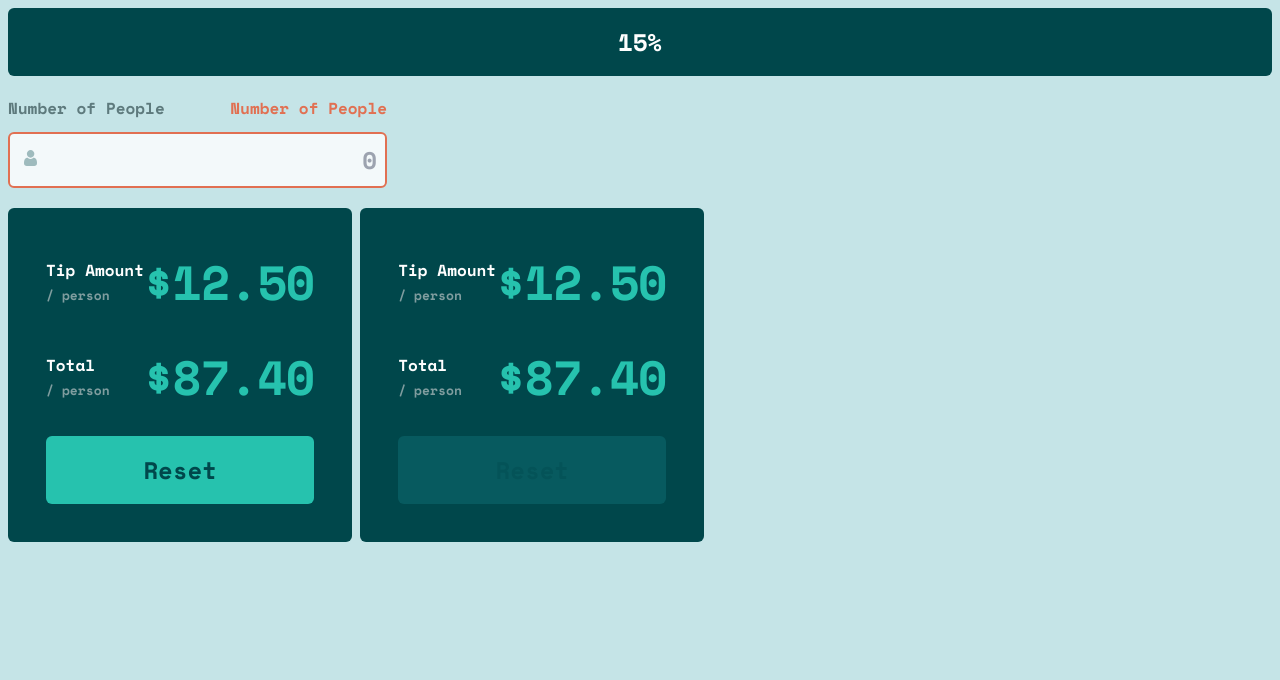
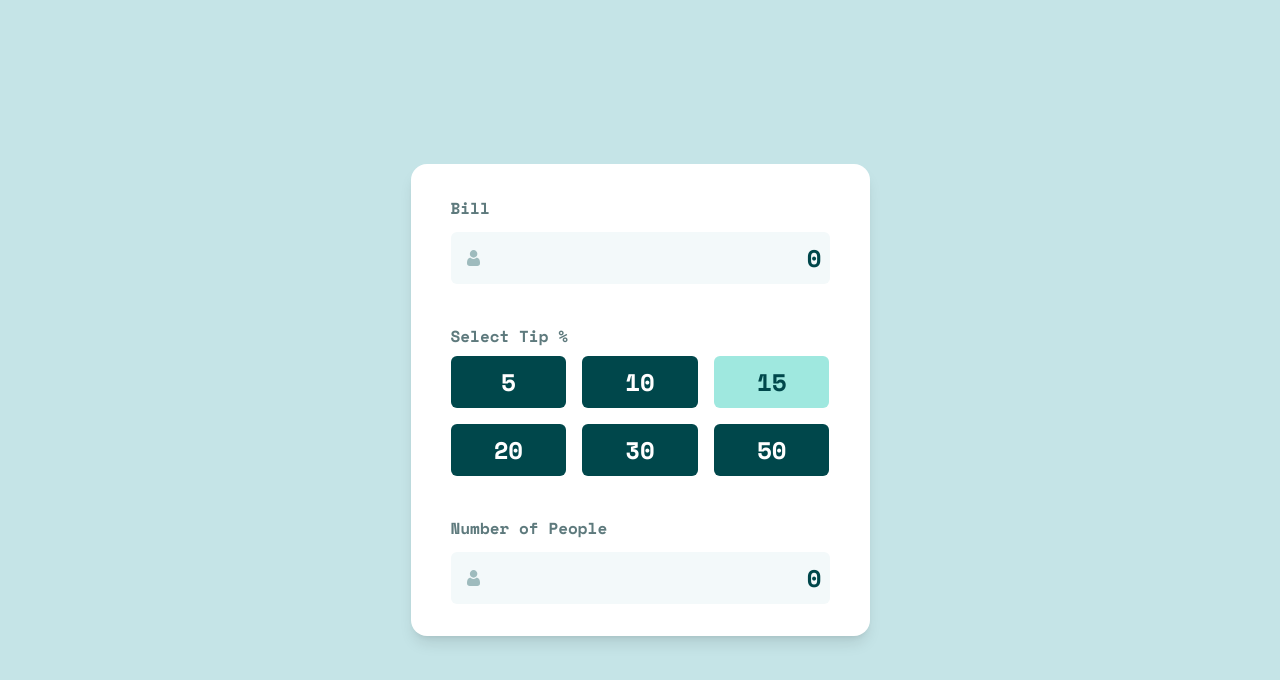
Before and after one commit to lordever/react-tailwind-sandbox, a React (Create React App) app: page / in a window 1280 px wide. Shown: the top 680 px of the page. Built offline with nearby package versions, Linux system fonts and the light colour scheme.

Commit message:
Tip calculator component has been implemented

```diff
--- a/src/App.tsx
+++ b/src/App.tsx
@@ -1,76 +1,29 @@
-import React, { useCallback, useState } from 'react';
+import React from 'react';
 import './App.css';
-import Button from './components/common/button/button.component';
-import Input from './components/common/input/input.component';
-import { TipCard } from './components/tip-card';
+import { TipCalculator } from './components/tip-calculator';
 
 function App() {
-  const [value, setValue] = useState<string>();
+  return (
+    <main className="flex min-h-full w-full items-center justify-center">
+      <section className="max-w-[920px]">
+        <TipCalculator.Root
+          allowedPercents={[5, 10, 15, 20, 30, 50]}
+          bill={0}
+          selectedTipPercent={15}
+          numberOfPeople={0}
+        >
+          <TipCalculator.Content>
+            <TipCalculator.Cols>
+              <TipCalculator.BillInput />
 
-  const handleValueChange = useCallback(
-    (v: string) => {
-      setValue(v);
-    },
-    [setValue],
-  );
+              <TipCalculator.TipSelector />
 
-  return (
-    <div className="m-2 flex flex-col gap-5">
-      <div className="flex flex-row gap-2">
-        <Button onClick={() => {}}>15%</Button>
-      </div>
-
-      <div className="flex flex-row gap-2">
-        <Input
-          label="Number of People"
-          value={value}
-          onValueChange={handleValueChange}
-          placeholder="0"
-          error="Can't be zero"
-        />
-      </div>
-
-      <div className="flex flex-row gap-2">
-        <section className="max-w-[413px]">
-          <TipCard.Root amount="12.50" total="87.40" onReset={() => {}}>
-            <TipCard.Row>
-              <TipCard.Value
-                kind="amount"
-                label="Tip Amount"
-                subLabel="/ person"
-              />
-              <TipCard.Value kind="total" label="Total" subLabel="/ person" />
-            </TipCard.Row>
-
-            <TipCard.Actions>
-              <TipCard.Reset />
-            </TipCard.Actions>
-          </TipCard.Root>
-        </section>
-
-        <section className="max-w-[413px]">
-          <TipCard.Root
-            amount="12.50"
-            total="87.40"
-            resetDisabled
-            onReset={() => {}}
-          >
-            <TipCard.Row>
-              <TipCard.Value
-                kind="amount"
-                label="Tip Amount"
-                subLabel="/ person"
-              />
-              <TipCard.Value kind="total" label="Total" subLabel="/ person" />
-            </TipCard.Row>
-
-            <TipCard.Actions>
-              <TipCard.Reset />
-            </TipCard.Actions>
-          </TipCard.Root>
-        </section>
-      </div>
-    </div>
+              <TipCalculator.NumberOfPeopleInput />
+            </TipCalculator.Cols>
+          </TipCalculator.Content>
+        </TipCalculator.Root>
+      </section>
+    </main>
   );
 }
 
--- a/src/components/common/button/button.component.tsx
+++ b/src/components/common/button/button.component.tsx
@@ -5,6 +5,7 @@ interface ButtonProps extends PropsWithChildren {
   variant?: 'primary' | 'secondary';
   onClick: () => void;
   disabled?: boolean;
+  selected?: boolean;
 }
 
 const Button: FC<ButtonProps> = ({
@@ -12,28 +13,34 @@ const Button: FC<ButtonProps> = ({
   onClick,
   variant = 'primary',
   disabled,
+  selected,
 }) => {
   const baseClass = clsx(
-    'w-full rounded-md px-8 py-4 text-preset-3 transition-colors duration-200',
-    disabled
-      ? 'cursor-not-allowed bg-green-750 text-green-800 opacity-60'
-      : variant === 'primary'
-        ? [
+    'w-full rounded-md px-4 py-2 text-preset-3 transition-colors duration-200',
+    {
+      // disabled
+      'cursor-not-allowed bg-green-750 text-green-800 opacity-60': disabled,
+
+      // selected
+      'bg-green-200 text-green-900': !disabled && selected,
+
       // primary variant
-          'bg-green-900 text-white',
-          'hover:bg-green-400 hover:text-green-900',
-          'active:bg-green-200 active:text-green-900',
-        ]
-        : [
+      'bg-green-900 text-white hover:bg-green-400 hover:text-green-900 active:bg-green-200 active:text-green-900':
+        !disabled && !selected && variant === 'primary',
+
       // secondary variant
-          'bg-green-400 text-green-900',
-          'hover:bg-green-200 hover:text-green-900',
-          'active:bg-green-200 active:text-green-900',
-        ],
+      'bg-green-400 text-green-900 hover:bg-green-200 hover:text-green-900 active:bg-green-200 active:text-green-900':
+        !disabled && !selected && variant === 'secondary',
+    },
   );
 
   return (
-    <button type="button" onClick={onClick} disabled={disabled} className={baseClass}>
+    <button
+      type="button"
+      onClick={onClick}
+      disabled={disabled}
+      className={baseClass}
+    >
       {children}
     </button>
   );
--- a/src/components/common/input/input.component.tsx
+++ b/src/components/common/input/input.component.tsx
@@ -1,56 +1,69 @@
-import React, { ChangeEvent, FC, memo, useMemo } from 'react';
+import React, { ChangeEvent, useId } from 'react';
 import clsx from 'clsx';
 
-type InputProps = {
+type CommonProps = {
   label: string;
-  value?: string;
   placeholder: string;
-  onValueChange: (value: string) => void;
   error?: string;
 };
 
-const Input: FC<InputProps> = ({
-  error,
-  onValueChange,
-  value,
-  label,
-  placeholder,
-}) => {
-  const id = useMemo(() => Math.random().toString(), []);
+type StringInputProps = CommonProps & {
+  kind?: 'string';
+  value: string;
+  onValueChange: (value: string) => void;
+};
+
+type NumberInputProps = CommonProps & {
+  kind: 'number';
+  value: number;
+  onValueChange: (value: number) => void;
+  allowNegative?: boolean;
+};
+
+export type InputProps = StringInputProps | NumberInputProps;
+
+export function Input(props: InputProps) {
+  const id = useId();
 
   const handleInputChange = (e: ChangeEvent<HTMLInputElement>) => {
-    onValueChange(e.target.value);
+    const raw = e.target.value;
+
+    if (props.kind === 'number') {
+      const trimmed = raw.trim();
+      if (trimmed === '' || trimmed === '-' || trimmed === '+') {
+        props.onValueChange(0);
+        return;
+      }
+      const n = Number(trimmed);
+      if (!Number.isFinite(n)) return;
+      if (!props.allowNegative && n < 0) return;
+      props.onValueChange(n);
+    } else {
+      props.onValueChange(raw);
+    }
   };
 
-  const labelClassName = useMemo(() => clsx('text-preset-5 text-gray-500'), []);
-  const errorLabelClassName = useMemo(
-    () => clsx('text-preset-5 text-orange-400'),
-    [],
+  const labelClassName = clsx('text-preset-5 text-gray-500');
+  const errorLabelClassName = clsx('text-preset-5 text-orange-400');
+  const inputClassName = clsx(
+    'min-w-[379px] rounded-md bg-gray-50 p-2 pl-12 text-right text-preset-3 text-green-900',
+    'outline-none focus:border-2 focus:border-green-400 focus-visible:border-green-400',
+    !!props.error && 'border-2 border-orange-400',
   );
 
-  const inputClassName = useMemo(
-    () =>
-      clsx(
-        'pl-12 min-w-[379px] rounded-md bg-gray-50 p-2 text-right text-preset-3' +
-        ' text-green-900' +
-          ' focus:border-2' +
-          ' focus:border-green-400' +
-          ' outline-none focus-visible:border-green-400',
-        !!error && 'border-2 border-orange-400',
-      ),
-    [error],
-  );
+  const stringValue =
+    props.kind === 'number' ? String(props.value ?? '') : (props.value ?? '');
 
   return (
     <div className="flex flex-col gap-3">
       <div className="flex flex-row justify-between">
         <label className={labelClassName} htmlFor={id}>
-          {label}
+          {props.label}
         </label>
 
-        {error && (
+        {props.error && (
           <label className={errorLabelClassName} htmlFor={id}>
-            {label}
+            {props.error}
           </label>
         )}
       </div>
@@ -59,19 +72,19 @@ const Input: FC<InputProps> = ({
         <img
           className="absolute left-4 top-[18px]"
           src="/user-icon.svg"
-          alt="user-icon"
+          alt=""
         />
         <input
+          id={id}
           className={inputClassName}
-          id={id}
           type="text"
-          value={value}
-          placeholder={placeholder}
+          inputMode={props.kind === 'number' ? 'decimal' : 'text'}
+          placeholder={props.placeholder}
+          value={stringValue}
           onChange={handleInputChange}
+          aria-invalid={!!props.error}
         />
       </div>
     </div>
   );
-};
-
-export default memo(Input);
+}
--- /dev/null
+++ b/src/components/tip-calculator/index.ts
@@ -0,0 +1,15 @@
+import Root from './tip-calculator-root.component';
+import Cols from './tip-calculator-cols.component';
+import BillInput from './tip-calculator-bill-input.component';
+import TipSelector from './tip-calculator-selector.component';
+import NumberOfPeopleInput from './tip-calculator-number-of-people-input.component';
+import Content from './tip-calculator-content.component';
+
+export const TipCalculator = {
+  Root,
+  Cols,
+  Content,
+  BillInput,
+  NumberOfPeopleInput,
+  TipSelector
+};
--- /dev/null
+++ b/src/components/tip-calculator/tip-calculator-bill-input.component.tsx
@@ -0,0 +1,21 @@
+import React, { memo } from 'react';
+import { Input } from '../common/input/input.component';
+import { useTipCalculator } from './tip-calculator.context';
+
+const TipCalculatorBillInput = () => {
+  const { state, actions } = useTipCalculator();
+  const { bill } = state;
+  const { setBill } = actions;
+
+  return (
+    <Input
+      kind="number"
+      label="Bill"
+      placeholder="0"
+      value={bill}
+      onValueChange={setBill}
+    />
+  );
+};
+
+export default memo(TipCalculatorBillInput);
--- /dev/null
+++ b/src/components/tip-calculator/tip-calculator-cols.component.tsx
@@ -0,0 +1,11 @@
+import React, { FC, PropsWithChildren, memo } from 'react';
+
+const TipCalculatorCols: FC<PropsWithChildren> = ({children}) => {
+  return (
+    <div className="flex flex-col gap-10">
+      {children}
+    </div>
+  );
+};
+
+export default memo(TipCalculatorCols);
--- /dev/null
+++ b/src/components/tip-calculator/tip-calculator-content.component.tsx
@@ -0,0 +1,11 @@
+import React, { FC, memo, PropsWithChildren } from 'react';
+
+const TipCalculatorContent: FC<PropsWithChildren> = ({ children }) => {
+  return (
+    <div className="flex flex-col-reverse gap-10 md:flex-row md:gap-12">
+      {children}
+    </div>
+  );
+};
+
+export default memo(TipCalculatorContent);
--- /dev/null
+++ b/src/components/tip-calculator/tip-calculator-number-of-people-input.component.tsx
@@ -0,0 +1,37 @@
+import React, { memo, useCallback, useState } from 'react';
+import { useTipCalculator } from './tip-calculator.context';
+import { Input } from '../common/input/input.component';
+
+const TipCalculatorNumberOfPeopleInput = () => {
+  const { state, actions } = useTipCalculator();
+  const { numberOfPeople } = state;
+  const { setNumberOfPeople } = actions;
+
+  const [error, setError] = useState<string | undefined>();
+
+  const handleSetNumberOfPeople = useCallback(
+    (value: number) => {
+      if (value <= 0) {
+        setError("Can't be zero");
+      } else {
+        setError(undefined);
+      }
+
+      setNumberOfPeople(value);
+    },
+    [setError, setNumberOfPeople],
+  );
+
+  return (
+    <Input
+      kind="number"
+      label="Number of People"
+      placeholder="0"
+      value={numberOfPeople}
+      onValueChange={handleSetNumberOfPeople}
+      error={error}
+    />
+  );
+};
+
+export default memo(TipCalculatorNumberOfPeopleInput);
--- /dev/null
+++ b/src/components/tip-calculator/tip-calculator-root.component.tsx
@@ -0,0 +1,17 @@
+import React, { FC, memo, PropsWithChildren } from 'react';
+import { TipCalculatorProvider } from './tip-calculator.context';
+import { TipCalculatorState } from './tip-calculator.types';
+
+const TipCalculatorRoot: FC<PropsWithChildren<TipCalculatorState>> = (
+  props,
+) => {
+  return (
+    <TipCalculatorProvider {...props}>
+      <section className="rounded-2xl bg-white px-10 py-8 shadow-lg">
+        {props.children}
+      </section>
+    </TipCalculatorProvider>
+  );
+};
+
+export default memo(TipCalculatorRoot);
--- /dev/null
+++ b/src/components/tip-calculator/tip-calculator-selector.component.tsx
@@ -0,0 +1,36 @@
+import React, { memo, useCallback } from 'react';
+import { useTipCalculator } from './tip-calculator.context';
+import Button from '../common/button/button.component';
+
+const TipCalculatorSelector = () => {
+  const { state, actions } = useTipCalculator();
+  const { selectedTipPercent, allowedPercents } = state;
+  const { setSelectedTipPercent } = actions;
+
+  const handleSetSelectedTipPercent = useCallback(
+    (percent: number) => {
+      setSelectedTipPercent(percent);
+    },
+    [setSelectedTipPercent],
+  );
+
+  return (
+    <div className="flex flex-col gap-2">
+      <h5 className="text-preset-5 text-gray-500">Select Tip %</h5>
+
+      <div className="grid grid-cols-2 grid-rows-3 gap-4 md:grid-cols-3 md:grid-rows-2">
+        {allowedPercents.map((percent) => (
+          <Button
+            key={percent}
+            selected={percent === selectedTipPercent}
+            onClick={() => handleSetSelectedTipPercent(percent)}
+          >
+            {percent}
+          </Button>
+        ))}
+      </div>
+    </div>
+  );
+};
+
+export default memo(TipCalculatorSelector);
--- /dev/null
+++ b/src/components/tip-calculator/tip-calculator.context.tsx
@@ -0,0 +1,99 @@
+import React, {
+  createContext,
+  PropsWithChildren,
+  useCallback,
+  useContext,
+  useMemo,
+  useState,
+} from 'react';
+import {
+  TipCalculatorState,
+  TipCalculatorActions,
+  TipCalculatorContextValue,
+} from './tip-calculator.types';
+
+const TipStateContext = createContext<TipCalculatorState | undefined>(
+  undefined,
+);
+const TipActionsContext = createContext<TipCalculatorActions | undefined>(
+  undefined,
+);
+
+export function TipCalculatorProvider(props: PropsWithChildren<TipCalculatorState>) {
+  const [bill, setBill] = useState(props.bill ?? 0);
+  const [selectedTipPercent, _setSelectedTipPercent] = useState(
+    props.selectedTipPercent ?? 15,
+  );
+  const [numberOfPeople, setNumberOfPeople] = useState(props.numberOfPeople ?? 1);
+
+  const setSelectedTipPercent = useCallback(
+    (value: number) => {
+      if (props.allowedPercents && !props.allowedPercents.includes(value)) return;
+      _setSelectedTipPercent(value);
+    },
+    [props.allowedPercents],
+  );
+
+  const safeSetBill = useCallback((value: number) => {
+    setBill(Number.isFinite(value) ? Math.max(0, value) : 0);
+  }, []);
+
+  const safeSetPeople = useCallback((value: number) => {
+    const v = Math.floor(value);
+    setNumberOfPeople(v > 0 ? v : 1);
+  }, []);
+
+  const reset = useCallback(() => {
+    setBill(bill ?? 0);
+    _setSelectedTipPercent(selectedTipPercent ?? 15);
+    setNumberOfPeople(numberOfPeople ?? 1);
+  }, [bill, selectedTipPercent, numberOfPeople]);
+
+  const state = useMemo<TipCalculatorState>(
+    () => ({
+      bill,
+      selectedTipPercent,
+      numberOfPeople,
+      allowedPercents: props.allowedPercents,
+    }),
+    [bill, selectedTipPercent, numberOfPeople, props.allowedPercents],
+  );
+
+  const actions = useMemo<TipCalculatorActions>(
+    () => ({
+      setBill: safeSetBill,
+      setSelectedTipPercent,
+      setNumberOfPeople: safeSetPeople,
+      reset,
+    }),
+    [safeSetBill, setSelectedTipPercent, safeSetPeople, reset],
+  );
+
+  return (
+    <TipStateContext.Provider value={state}>
+      <TipActionsContext.Provider value={actions}>
+        {props.children}
+      </TipActionsContext.Provider>
+    </TipStateContext.Provider>
+  );
+}
+
+export function useTipState() {
+  const ctx = useContext(TipStateContext);
+  if (!ctx)
+    throw new Error('useTipState must be used within <TipCalculatorProvider/>');
+  return ctx;
+}
+
+export function useTipActions() {
+  const ctx = useContext(TipActionsContext);
+  if (!ctx)
+    throw new Error(
+      'useTipActions must be used within <TipCalculatorProvider/>',
+    );
+  return ctx;
+}
+
+export function useTipCalculator(): TipCalculatorContextValue {
+  return { state: useTipState(), actions: useTipActions() };
+}
```
Also changed, not shown: src/components/tip-calculator/tip-calculator.types.ts (added, +17 -0 lines). Lines whose indentation alone changed are shown as unchanged.
